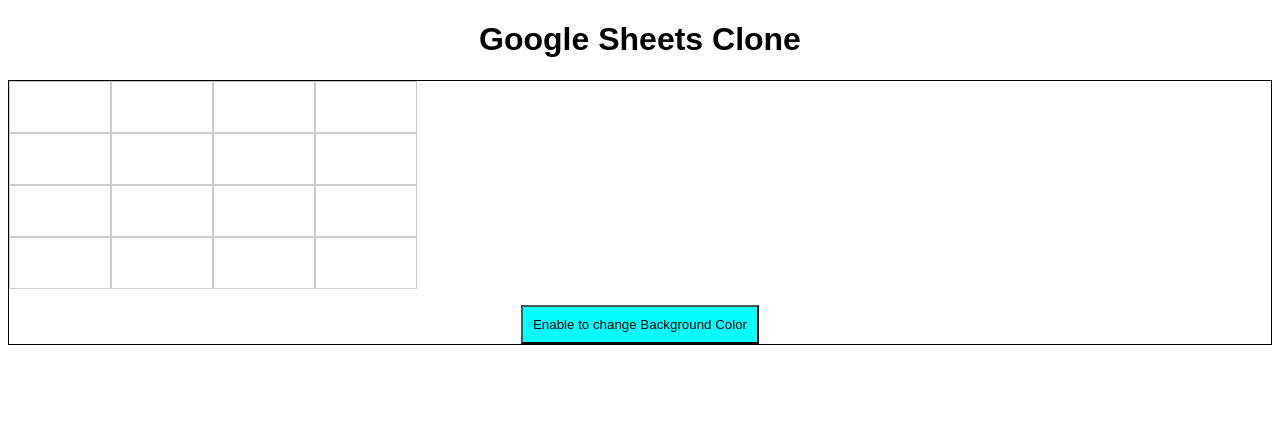
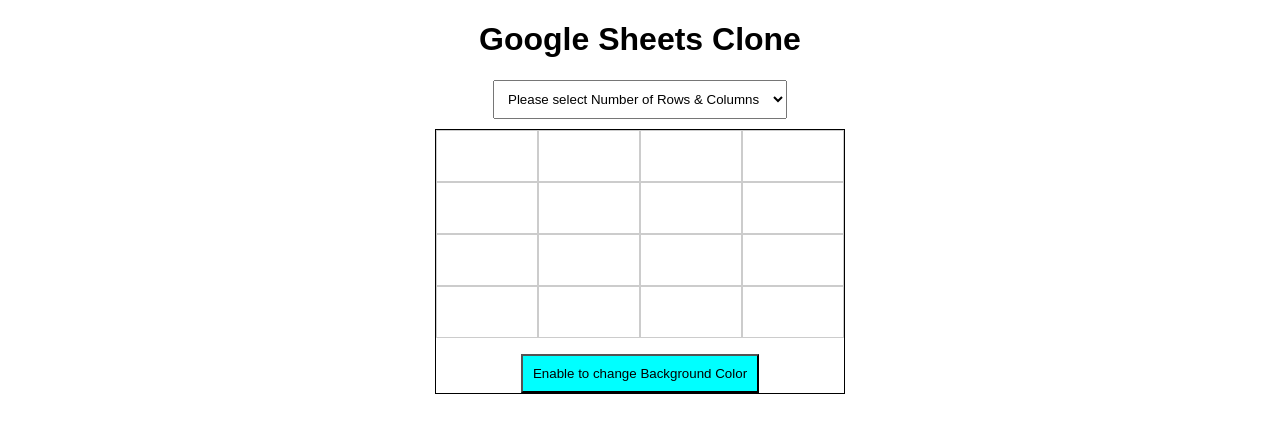
Before and after one commit to imabhishek476/google-sheet-clone, a React (Vite) app: page / in a window 1280 px wide. Shown: the top 432 px of the page. Built offline with nearby package versions, Linux system fonts and the light colour scheme.

Commit message:
second updated feature

```diff
--- a/src/App.jsx
+++ b/src/App.jsx
@@ -1,11 +1,34 @@
+/* eslint-disable no-unused-vars */
 import Grid from "./Grid";
 import "./App.css";
+import { useState } from "react";
 
 const App = () => {
+  const [CountCells, setCountCells] = useState(0);
+
+  const onChangeOption = (e) =>{
+    console.log(e.target.value)
+    if(e.target.value){
+      setCountCells(parseInt(e.target.value))
+    }
+  }
+
   return (
     <div className="App">
       <h1>Google Sheets Clone</h1>
-      <Grid />
+      <div>
+        <select style={{padding:"10px", marginBottom:"10px"}}  onChange={(e)=>onChangeOption(e)} name="Hey" id="">
+          <option value={0}>Please select Number of Rows & Columns</option>
+          {
+            Array.from({length: 10}).map((item,index)=>{
+              return (
+                <option key={index} value={index+1}>{index+1} x {index+1}</option>
+              )
+            })
+          }
+        </select>
+      </div>
+      <Grid CountCells={CountCells}/>
     </div>
   );
 };
--- a/src/Cell.jsx
+++ b/src/Cell.jsx
@@ -35,7 +35,6 @@
 
   const handleColorChange = (color) => {
     onColorChange(row, col, color);
-    setIsColor(false)
   };
 
   return (
--- a/src/Grid.css
+++ b/src/Grid.css
@@ -2,6 +2,8 @@
     display: flex;
     flex-direction: column;
     border: 1px solid #000;
+    width: fit-content;
+    margin: 0 auto;
   }
 
   .row {
--- a/src/Grid.jsx
+++ b/src/Grid.jsx
@@ -1,10 +1,11 @@
+/* eslint-disable react/prop-types */
 /* eslint-disable no-unused-vars */
 import React, { useState } from "react";
 import Cell from "./Cell";
 import "./Grid.css";
 import { useEffect } from "react";
 
-const Grid = () => {
+const Grid = ({CountCells}) => {
   const [focusedCell, setFocusedCell] = useState(null);
   const [cellData, setCellData] = useState([]);
   const [isColor, setIsColor] = useState(false);
@@ -59,16 +60,12 @@
 
   return (
     <div className="grid">
-      {Array.from({ length: 4 }).map((_, row) => (
+      {Array.from({ length: CountCells || 4}).map((_, row) => (
         <div className="row" key={row}>
-          {Array.from({ length: 4 }).map((_, col) => renderCell(row, col))}
+          {Array.from({ length: CountCells || 4}).map((_, col) => renderCell(row, col))}
         </div>
       ))}
 
-      {/* separate */}
-      {/* separate */}
-      {/* separate */}
-      {/* separate */}
       <div style={{ marginTop: "1rem" }}>
         <button
           style={{
@@ -76,10 +73,9 @@
             backgroundColor: "cyan",
             cursor: "pointer",
           }}
-          onClick={() => setIsColor(true)}
-          disabled={isColor}
+          onClick={() => setIsColor((prev)=>!prev)}
         >
-          Enable to change Background Color
+          {isColor? "Disable" : "Enable"} to change Background Color
         </button>
       </div>
     </div>
```
